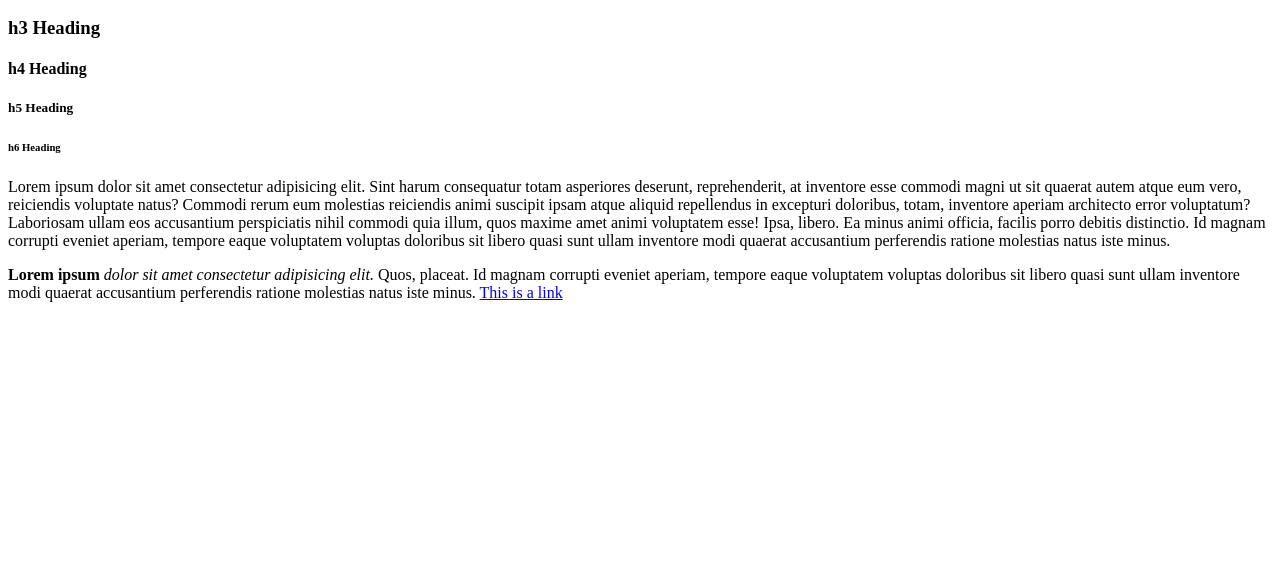
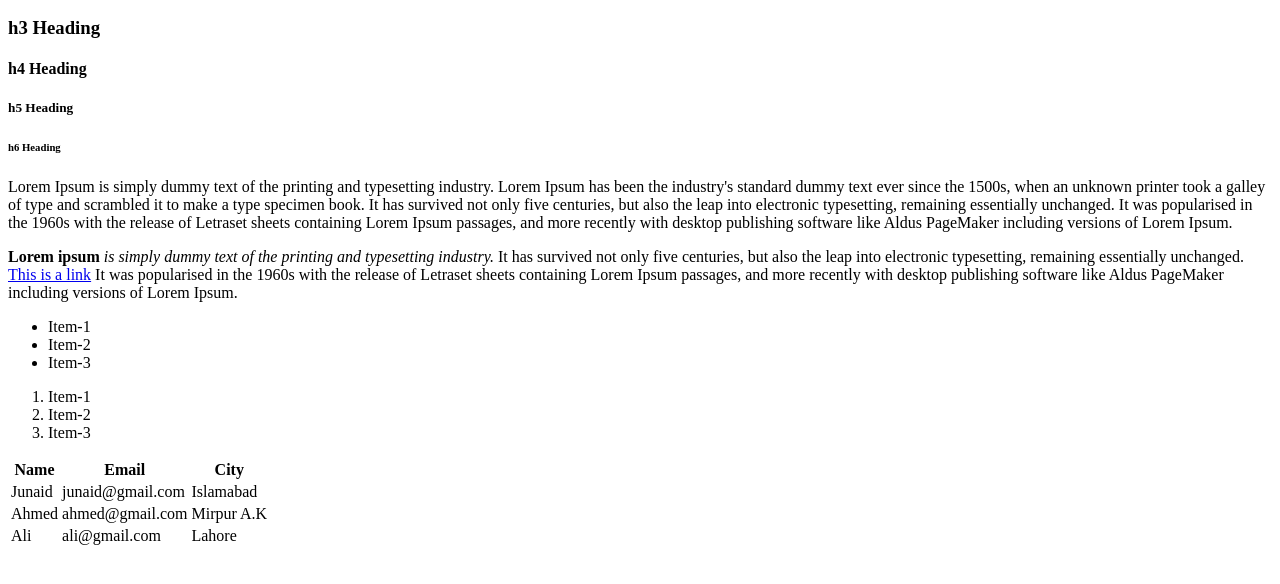
Before and after one commit to JunaidAhmed1995/Traversy_Media, a plain HTML site: page HTML_CC/index.html in a window 1280 px wide. Shown: the part 110-694 px from the top of the page. Drawn offline with Linux system fonts and the light colour scheme.

Commit message:
update paragragh text, add lists(order, un-order), and add table

```diff
--- a/HTML_CC/index.html
+++ b/HTML_CC/index.html
@@ -16,27 +16,67 @@
 
     <!--*Paragragh tag-->
     <p>
-      Lorem ipsum dolor sit amet consectetur adipisicing elit. Sint harum
-      consequatur totam asperiores deserunt, reprehenderit, at inventore esse
-      commodi magni ut sit quaerat autem atque eum vero, reiciendis voluptate
-      natus? Commodi rerum eum molestias reiciendis animi suscipit ipsam atque
-      aliquid repellendus in excepturi doloribus, totam, inventore aperiam
-      architecto error voluptatum? Laboriosam ullam eos accusantium perspiciatis
-      nihil commodi quia illum, quos maxime amet animi voluptatem esse! Ipsa,
-      libero. Ea minus animi officia, facilis porro debitis distinctio. Id
-      magnam corrupti eveniet aperiam, tempore eaque voluptatem voluptas
-      doloribus sit libero quasi sunt ullam inventore modi quaerat accusantium
-      perferendis ratione molestias natus iste minus.
+      Lorem Ipsum is simply dummy text of the printing and typesetting industry.
+      Lorem Ipsum has been the industry's standard dummy text ever since the
+      1500s, when an unknown printer took a galley of type and scrambled it to
+      make a type specimen book. It has survived not only five centuries, but
+      also the leap into electronic typesetting, remaining essentially
+      unchanged. It was popularised in the 1960s with the release of Letraset
+      sheets containing Lorem Ipsum passages, and more recently with desktop
+      publishing software like Aldus PageMaker including versions of Lorem
+      Ipsum.
     </p>
 
     <!--*strong, anchor(<a>) and emphasize tags in p-tag-->
     <p>
       <strong>Lorem ipsum</strong>
-      <em>dolor sit amet consectetur adipisicing elit.</em> Quos, placeat. Id
-      magnam corrupti eveniet aperiam, tempore eaque voluptatem voluptas
-      doloribus sit libero quasi sunt ullam inventore modi quaerat accusantium
-      perferendis ratione molestias natus iste minus.
-      <a href="https://www.google.com" target="_blank">This is a link</a>
+      <em>is simply dummy text of the printing and typesetting industry.</em>
+      It has survived not only five centuries, but also the leap into electronic
+      typesetting, remaining essentially unchanged.
+      <a href="https://www.google.com" target="_blank">This is a link</a> It was
+      popularised in the 1960s with the release of Letraset sheets containing
+      Lorem Ipsum passages, and more recently with desktop publishing software
+      like Aldus PageMaker including versions of Lorem Ipsum.
     </p>
+
+    <!--*Lists [order <ol>, un-order <ul>, description <dl>]-->
+    <ul>
+      <li>Item-1</li>
+      <li>Item-2</li>
+      <li>Item-3</li>
+    </ul>
+    <ol>
+      <li>Item-1</li>
+      <li>Item-2</li>
+      <li>Item-3</li>
+    </ol>
+
+    <!--*Tables-->
+    <table>
+      <thead>
+        <tr>
+          <th>Name</th>
+          <th>Email</th>
+          <th>City</th>
+        </tr>
+      </thead>
+      <tbody>
+        <tr>
+          <td>Junaid</td>
+          <td>junaid@gmail.com</td>
+          <td>Islamabad</td>
+        </tr>
+        <tr>
+          <td>Ahmed</td>
+          <td>ahmed@gmail.com</td>
+          <td>Mirpur A.K</td>
+        </tr>
+        <tr>
+          <td>Ali</td>
+          <td>ali@gmail.com</td>
+          <td>Lahore</td>
+        </tr>
+      </tbody>
+    </table>
   </body>
 </html>
```
